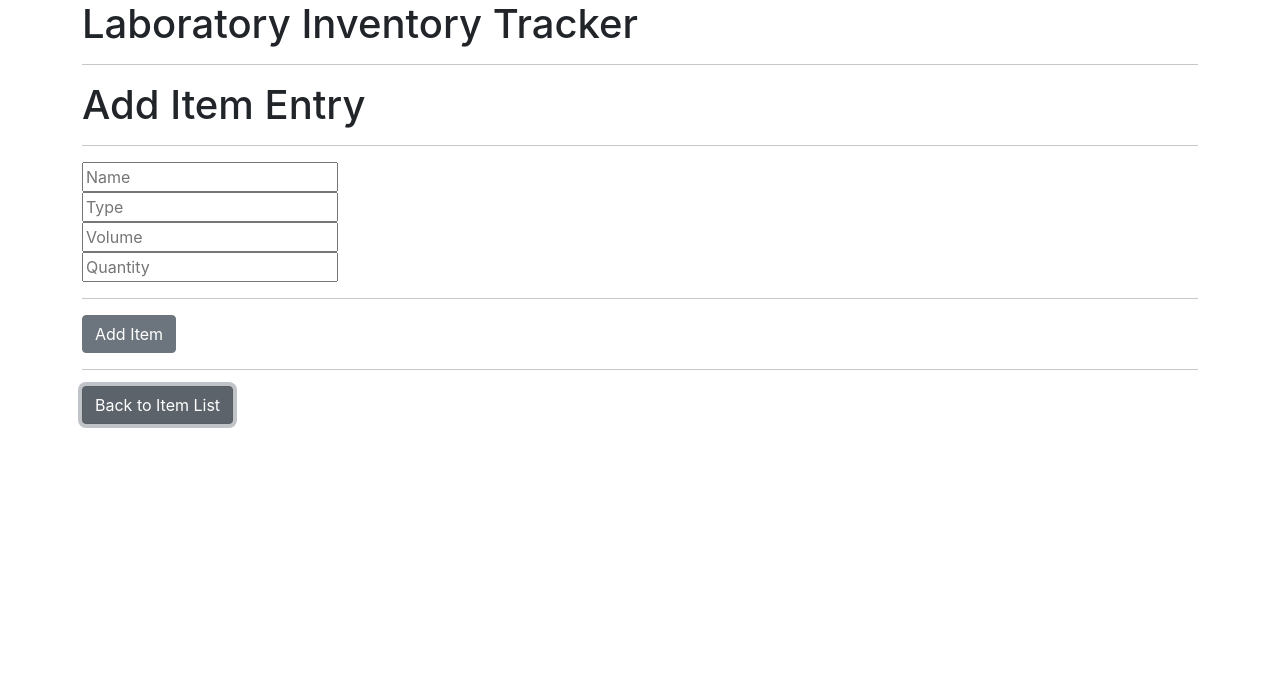
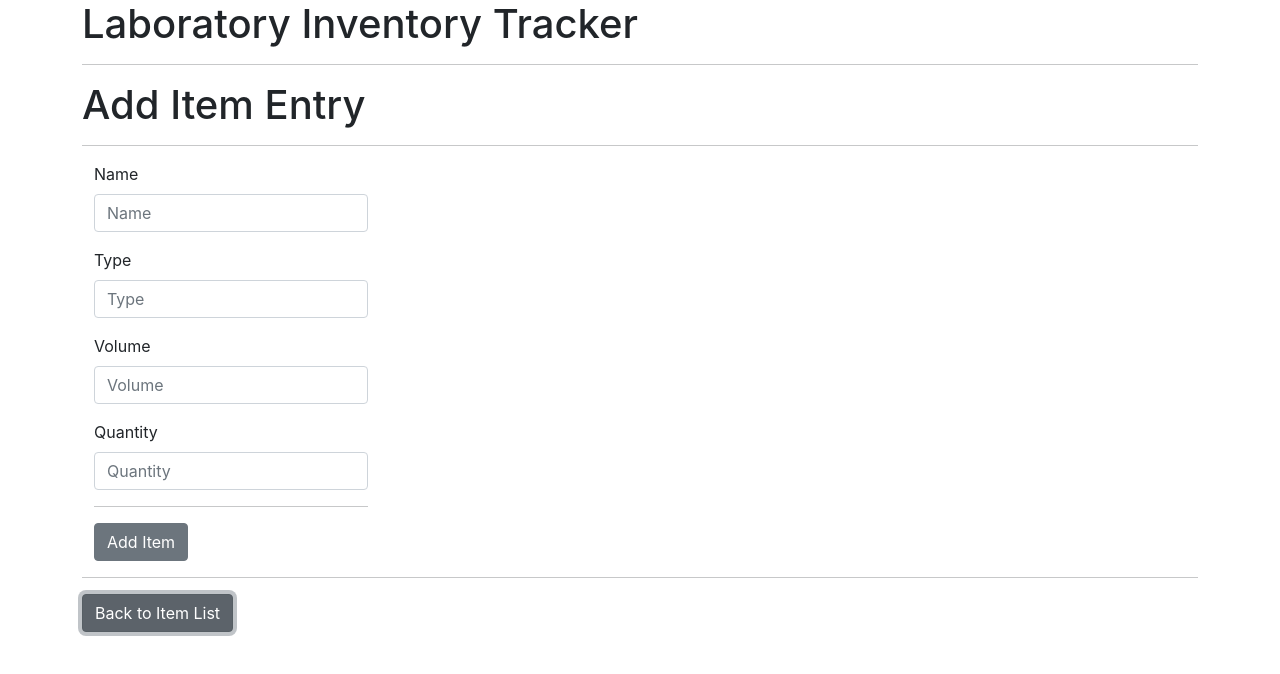
Before and after one commit to joncheng-dev/inventory-tracker, a React (Create React App) app: page / in a window 1280 px wide. Both pictures are taken after a click on the button "Add Item". Shown: the top 674 px of the page. Built offline with nearby package versions, Linux system fonts and the light colour scheme.

Commit message:
update component diagram; add forms style

```diff
--- a/src/components/ReusableForm.js
+++ b/src/components/ReusableForm.js
@@ -4,20 +4,38 @@ import PropTypes from "prop-types";
 function ReusableForm(props) {
   return (
     <React.Fragment>
+      <div class="container d-flex justify-content-left">
         <form onSubmit={props.formSubmissionHandler}>
-        <input type="text" name="name" placeholder="Name" required />
-        <br />
-        <input type="text" name="type" placeholder="Type" required />
-        <br />
-        <input type="number" name="volume" placeholder="Volume" min="1" required />
-        <br />
-        <input type="number" name="quantity" placeholder="Quantity" min="1" required />
-        <br />
+          <div className="mb-3">
+            <label for="name" className="form-label">
+              Name
+            </label>
+            <input type="text" className="form-control" name="name" id="name" placeholder="Name" required />
+          </div>
+          <div className="mb-3">
+            <label for="type" className="form-label">
+              Type
+            </label>
+            <input type="text" className="form-control" name="type" placeholder="Type" required />
+          </div>
+          <div className="mb-3">
+            <label for="volume" className="form-label">
+              Volume
+            </label>
+            <input type="number" className="form-control" name="volume" placeholder="Volume" min="1" required />
+          </div>
+          <div className="mb-3">
+            <label for="quantity" className="form-label">
+              Quantity
+            </label>
+            <input type="number" className="form-control" name="quantity" placeholder="Quantity" min="1" required />
+          </div>
           <hr />
           <button type="submit" className="btn btn-secondary">
             {props.buttonText}
           </button>
         </form>
+      </div>
       <hr />
     </React.Fragment>
   );
```
Also changed, not shown: 1 other file (tests, documents, lock files or other folders). Lines whose indentation alone changed are shown as unchanged.
